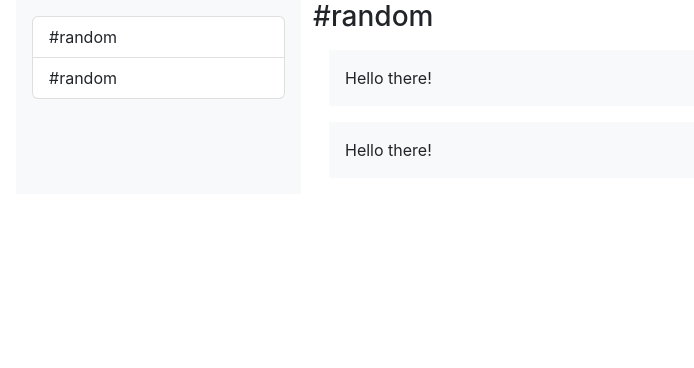
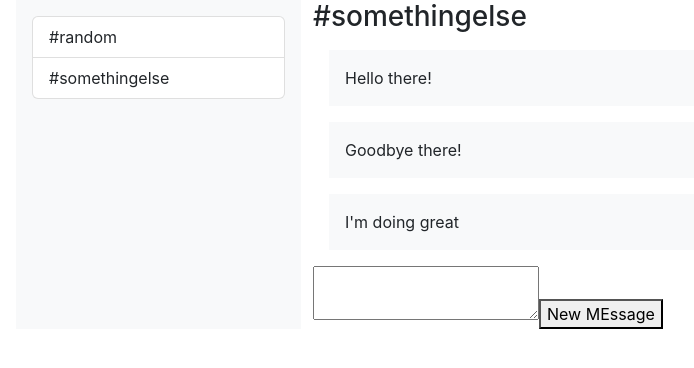
Before and after one commit to natafaye/fesd-week-13, a React (Create React App) app: page / in a window 1280 px wide. Shown: the top 368 px of the page, without its empty margins (54-748 px from the left). Built offline with nearby package versions, Linux system fonts and the light colour scheme.

Commit message:
week 14 updating last week's code with props

```diff
--- a/src/App.js
+++ b/src/App.js
@@ -3,12 +3,52 @@ import Sidebar from './components/Sidebar'
 import ChannelView from './components/ChannelView'
 
 export default class App extends Component {
+  constructor(props) {
+    super(props);
+
+    this.state = {
+      channels: [
+        {
+          id: 0,
+          name: "random",
+          messages: [
+            {
+              id: 0,
+              text: "You're not great!"
+            },
+            {
+              id: 1,
+              text: "You're great!"
+            }
+          ]
+        },
+        {
+          id: 1,
+          name: "somethingelse",
+          messages: [
+            {
+              id: 0,
+              text: "Hello there!"
+            },
+            {
+              id: 1,
+              text: "Goodbye there!"
+            },
+            {
+              id: 2,
+              text: "I'm doing great"
+            }
+          ]
+        },
+      ]
+    }
+  }
   render() {
     return (
       <div className="container">
         <div className="row">
-            <Sidebar/>
-            <ChannelView/>
+            <Sidebar channels={this.state.channels}/>
+            <ChannelView channel={this.state.channels[1]}/>
         </div>
       </div>
     )
--- a/src/components/ChannelListItem.js
+++ b/src/components/ChannelListItem.js
@@ -2,25 +2,8 @@ import React, { Component } from 'react'
 
 export default class ChannelListItem extends Component {
   render() {
-
-    // Hard coded data for now
-    const channel = {
-      id: 0,
-      name: "random",
-      messages: [
-        {
-          id: 0,
-          text: "Hello there!"
-        },
-        {
-          id: 1,
-          text: "Hello there!"
-        }
-      ]
-    }
-
     return (
-      <li className="list-group-item">#{ channel.name}</li>
+      <li className="list-group-item">#{ this.props.channelProp.name}</li>
     )
   }
 }
--- a/src/components/ChannelView.js
+++ b/src/components/ChannelView.js
@@ -3,27 +3,12 @@ import MessageCard from './MessageCard'
 
 export default class ChannelView extends Component {
   render() {
-
-    // Hard coded data for now
-    const channel = {
-      id: 0,
-      name: "random",
-      messages: [
-        {
-          id: 0,
-          text: "Hello there!"
-        },
-        {
-          id: 1,
-          text: "Hello there!"
-        }
-      ]
-    }
-
     return (
       <div className="col">
-        <h3>#random</h3>
-        { channel.messages.map(message => <MessageCard key={message.id}/>)}
+        <h3>#{ this.props.channel.name }</h3>
+        { this.props.channel.messages.map(message => <MessageCard key={message.id} msg={message}/>)}
+        <textarea></textarea>
+        <button>New MEssage</button>
       </div>
     )
   }
--- a/src/components/MessageCard.js
+++ b/src/components/MessageCard.js
@@ -2,16 +2,9 @@ import React, { Component } from 'react'
 
 export default class MessageCard extends Component {
   render() {
-
-    // Hard coded data for now
-    const message = {
-      id: 0,
-      text: "Hello there!"
-    }
-
     return (
       <div className="bg-light p-3 m-3">
-        { message.text }
+        { this.props.msg.text }
       </div>
     )
   }
--- a/src/components/Sidebar.js
+++ b/src/components/Sidebar.js
@@ -3,43 +3,10 @@ import ChannelListItem from './ChannelListItem'
 
 export default class Sidebar extends Component {
   render() {
-
-    // Hard coded data for now
-    const channels = [
-      {
-        id: 0,
-        name: "random",
-        messages: [
-          {
-            id: 0,
-            text: "Hello there!"
-          },
-          {
-            id: 1,
-            text: "Hello there!"
-          }
-        ]
-      },
-      {
-        id: 1,
-        name: "general",
-        messages: [
-          {
-            id: 0,
-            text: "Hello there!"
-          },
-          {
-            id: 1,
-            text: "Hello there!"
-          }
-        ]
-      },
-    ]
-
     return (
       <div className="col-3 bg-light p-3">
         <ul className="list-group">
-          { channels.map(channel => <ChannelListItem key={channel.id}/> )}
+          { this.props.channels.map(channelParameter => <ChannelListItem key={channelParameter.id} channelProp={channelParameter}/> )}
         </ul>
       </div>
     )
```
